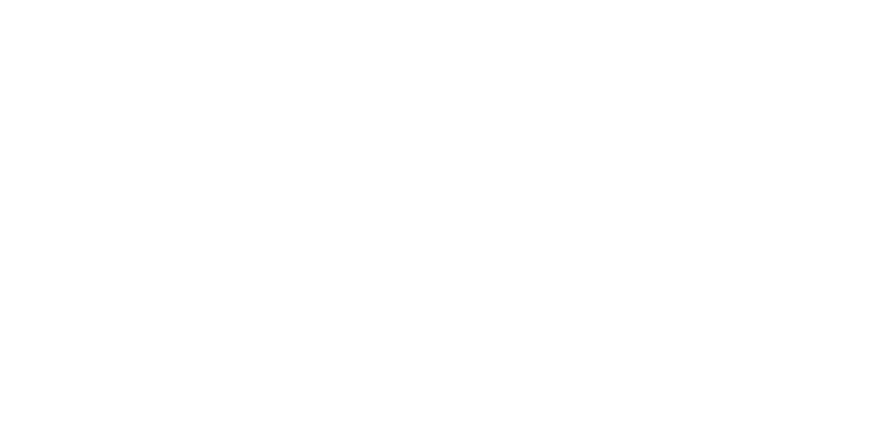
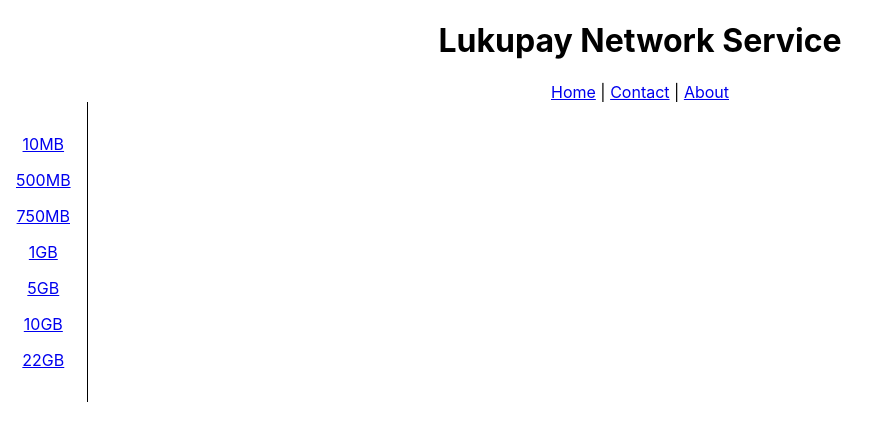
Before and after one commit to OladokunLT/kc2-task12-routing, a React (Create React App) app: page /Home in a window 1280 px wide. Before the commit this address had no page. Shown: the top 440 px of the page, without its empty margins (0-887 px from the left). Built offline with nearby package versions, Linux system fonts and the light colour scheme.

Commit message:
Updated persistent link and route all pages.

```diff
--- a/src/App.js
+++ b/src/App.js
@@ -8,12 +8,13 @@
     <div className="App">
       <h1>Lukupay Network Service</h1>
       <nav>
-        <Link to="/" >Home</Link> | {" "}
-        <Link to="/contact" >Contact</Link> | {" "}
+        <Link to="/home" >Home</Link> | {" "}
+        <Link to="/contact">Contact</Link> | {" "}
         <Link to="/about"> About</Link>
       </nav>
       <Outlet />
     </div>
+
     </>
   );
 }
--- a/src/data.js
+++ b/src/data.js
@@ -30,7 +30,7 @@
         'size': '5GB',
         'validity': '1 month'
     },
-    {'  id': 6,
+    {   'id': 6,
         'value': '5,000',
         'size': '10GB',
         'validity': '1 month'
@@ -42,7 +42,7 @@
         'validity': '1 month'
     }
 
- ]
+ ];
 
 export function getDataplans() {
     return dataplans;
--- a/src/index.js
+++ b/src/index.js
@@ -6,14 +6,27 @@
 import { BrowserRouter, Route, Routes } from 'react-router-dom';
 import About from './routes/About';
 import Contact from './routes/Contact';
+import Home from './routes/Home';
+import Dataplan from './routes/Dataplan';
 
 const root = ReactDOM.createRoot(document.getElementById('root'));
 root.render(
   <BrowserRouter>
     <Routes>
       <Route path='/' element={<App />} >
+        <Route path='Home' element={< Home/>} >
+          <Route path=":dataplanId" element={<Dataplan />} />
+        </Route>
         <Route path='About' element={<About />} />
         <Route path='Contact' element={<Contact />} />
+        <Route
+          path='*'
+          element={
+            <main style={{ padding: "1rem"}}>
+              <h3> Page not found!</h3>
+            </main>
+          }
+        />
       </Route>
     </Routes>
   </BrowserRouter>
--- a/src/routes/About.jsx
+++ b/src/routes/About.jsx
@@ -1,9 +1,9 @@
-import React from "react";
+import React from 'react'
 
-export default function About() {
+function About() {
   return (
-    <main>
-      <h2>About</h2>
-    </main>
-  );
+    <div>About</div>
+  )
 }
+
+export default About
--- /dev/null
+++ b/src/routes/Dataplan.jsx
@@ -0,0 +1,3 @@
+export default function Dataplan() {
+    return <h2>Invoice #???</h2>;
+  }
--- /dev/null
+++ b/src/routes/Home.jsx
@@ -0,0 +1,27 @@
+import React from "react";
+import { Link } from "react-router-dom";
+import { getDataplans } from "../data";
+
+export default function Home() {
+  let dataplans = getDataplans();
+  return (
+    <div style={{ display: "flex" }}>
+      <nav
+        style={{
+          borderRight: "solid 1px",
+          padding: "1rem",
+        }}
+      >
+        {dataplans.map((dataplan) => (
+          <Link
+            style={{ display: "block", margin: "1rem 0" }}
+            to={`/dataplan/${dataplan.id}`}
+            key={dataplan.id}
+          >
+            {dataplan.size}
+          </Link>
+        ))}
+      </nav>
+    </div>
+  );
+}
```
